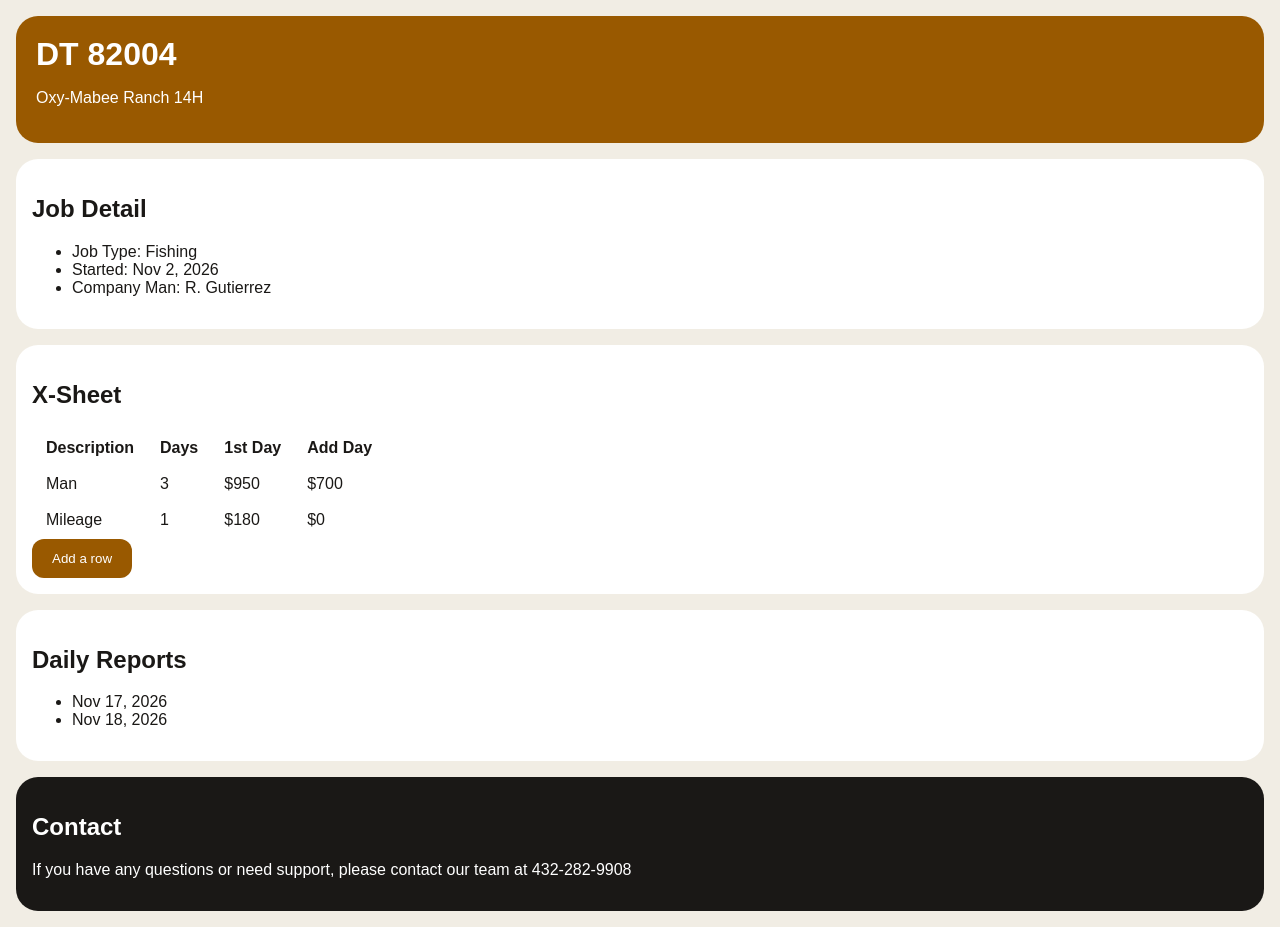
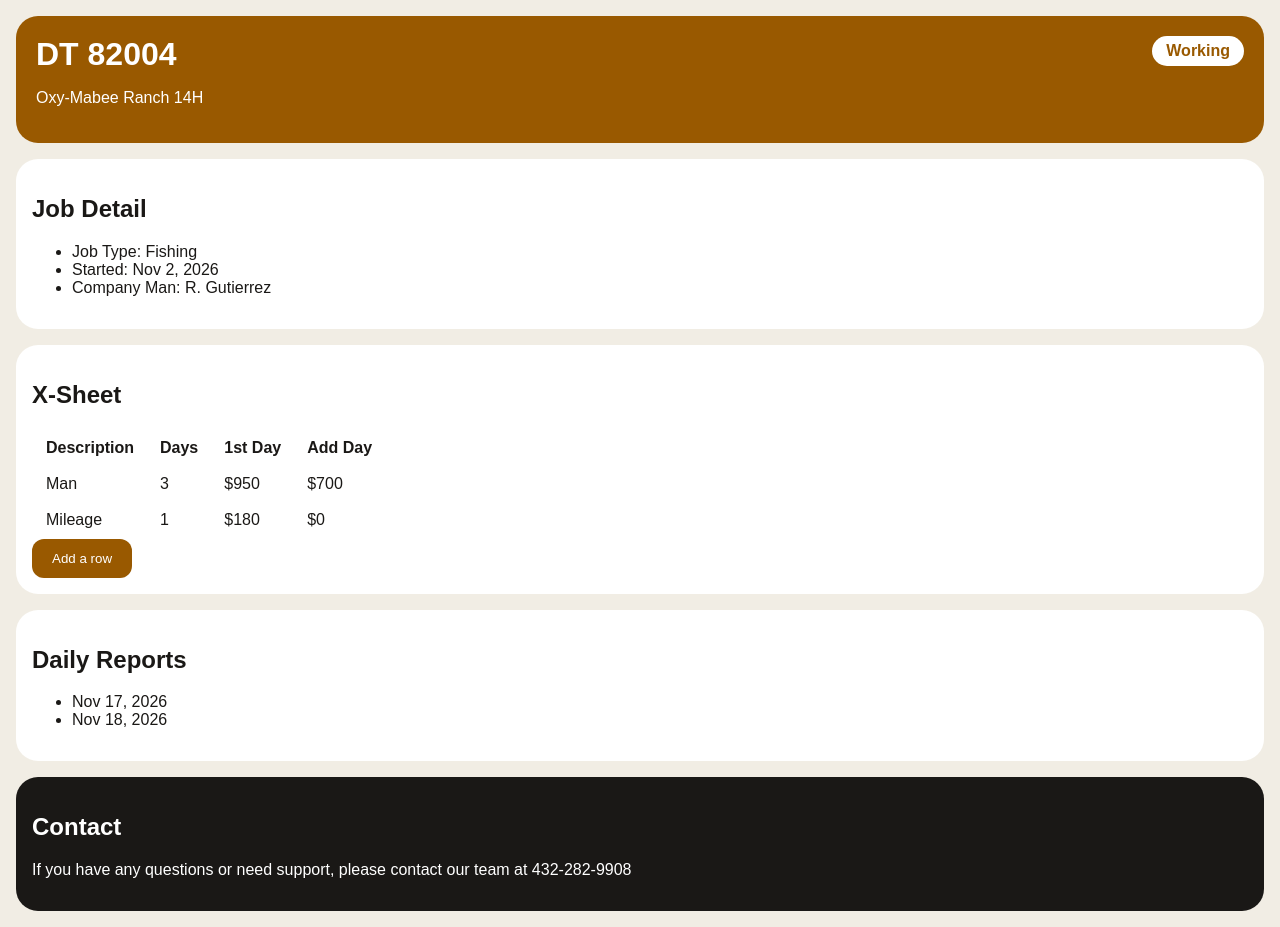
Before and after one commit to cergiobravo/field-ops-mini, a plain HTML site: page index.html in a window 1280 px wide. Drawn offline with Linux system fonts and the light colour scheme.

Commit message:
Lay out the header with flexbox

```diff
--- a/index.html
+++ b/index.html
@@ -9,8 +9,11 @@
 
   <body>
     <header>
-      <h1>DT 82004</h1>
-      <p>Oxy-Mabee Ranch 14H</p>
+      <div>
+        <h1>DT 82004</h1>
+        <p>Oxy-Mabee Ranch 14H</p>
+      </div>
+      <span class="status">Working</span>
     </header>
 
     <main>
@@ -23,7 +26,7 @@
         </ul>
       </section>
 
-      <section>
+      <section class="x-sheet">
         <h2>X-Sheet</h2>
         <table>
           <tr>
--- a/styles.css
+++ b/styles.css
@@ -11,6 +11,9 @@ header {
   color: white;
   padding: 20px;
   border-radius: 22px;
+  display: flex;
+  justify-content: space-between;
+  align-items: flex-start;
 }
 
 section {
@@ -46,3 +49,15 @@ td {
   background: #1a1816;
   color: white;
 }
+
+.xsheet {
+  border: 2px solid #995900;
+}
+
+.status {
+  background: white;
+  color: #995900;
+  padding: 6px 14px;
+  border-radius: 999px;
+  font-weight: bold;
+}
```
